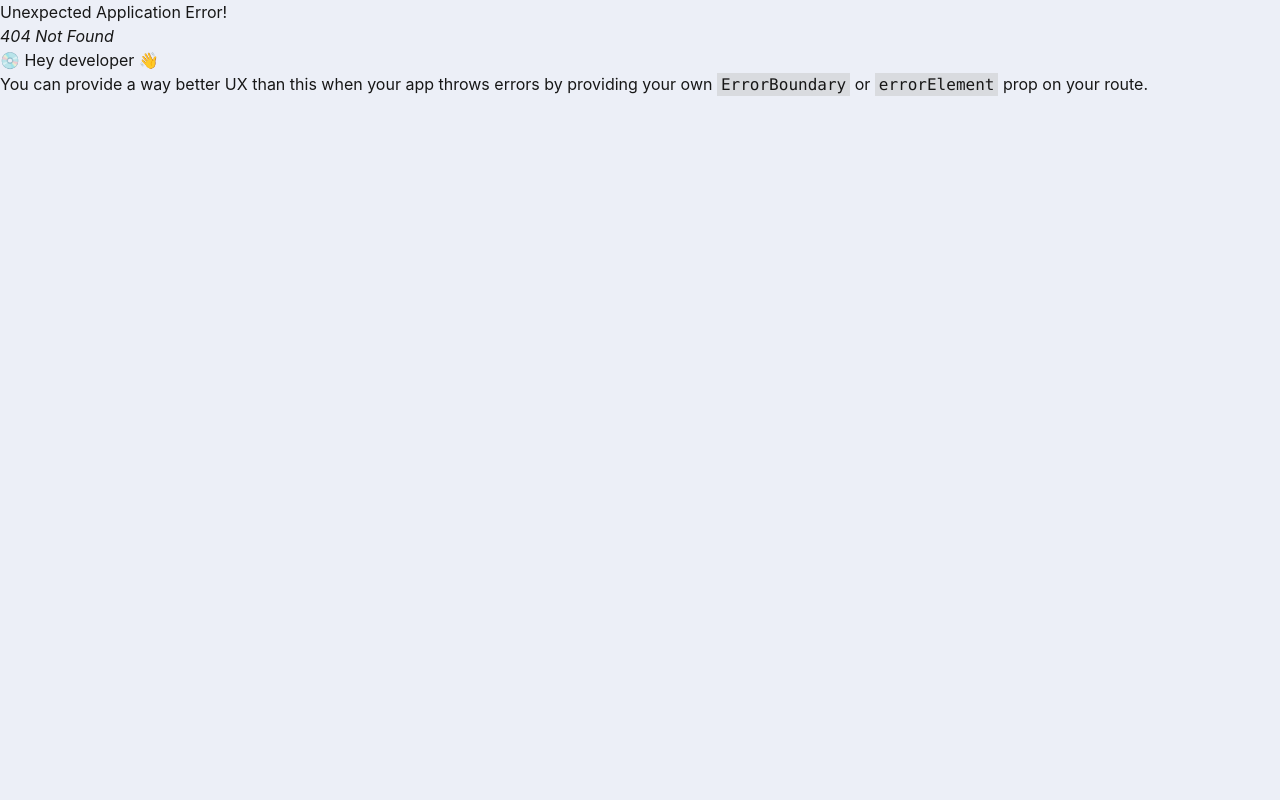
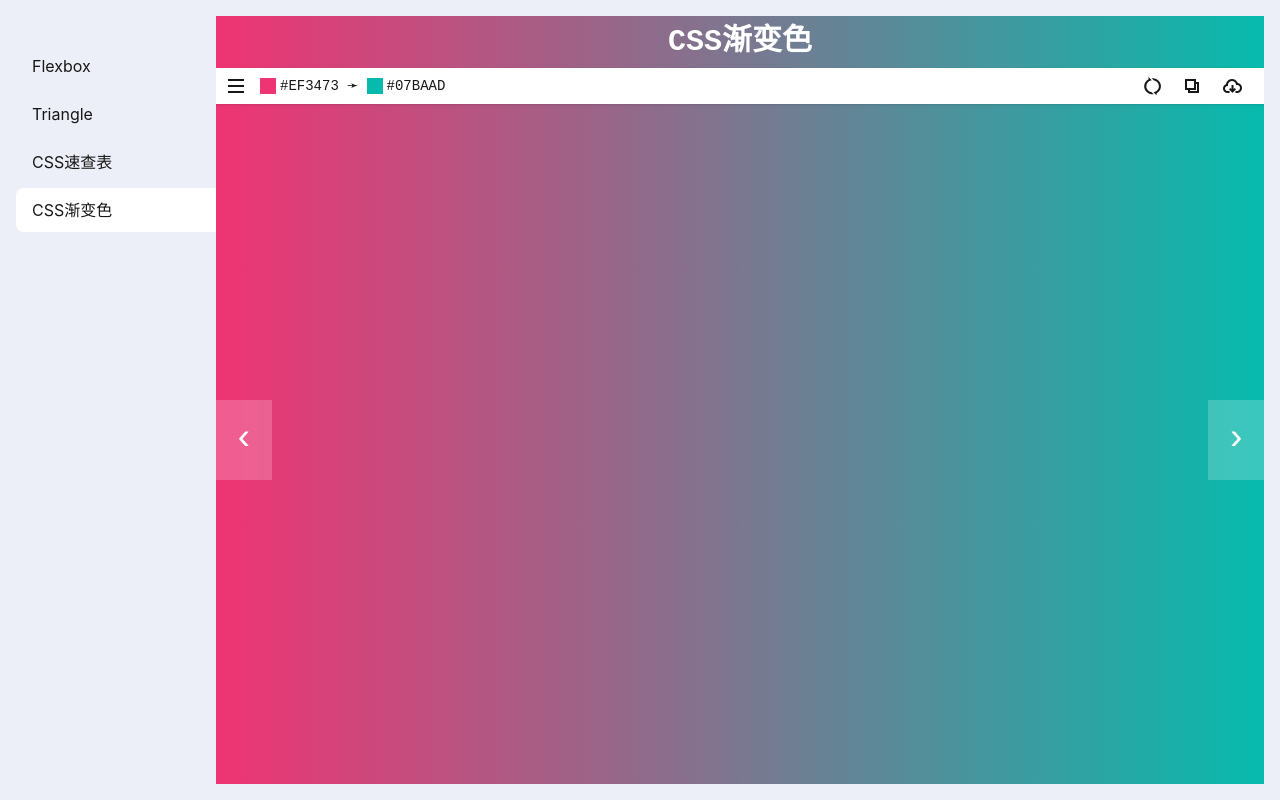
Before and after one commit to jin337/demo, a React (Vite) app: page /css-gradients in a window 1280 px wide. Before the commit this address had no page. Built offline with nearby package versions, Linux system fonts and the light colour scheme.

Commit message:
完善css渐变色

```diff
--- a/package.json
+++ b/package.json
@@ -10,6 +10,7 @@
     "preview": "vite preview"
   },
   "dependencies": {
+    "html2canvas": "^1.4.1",
     "react": "^18.2.0",
     "react-dom": "^18.2.0",
     "react-router-dom": "^6.26.1"
--- a/src/components/Title.jsx
+++ b/src/components/Title.jsx
@@ -1,7 +1,7 @@
 import {} from 'react'
 
 // eslint-disable-next-line react/prop-types
-const Title = ({ children }) => {
-  return <div className='mb-2 text-center text-3xl font-bold'>{children}</div>
+const Title = ({ children, className }) => {
+  return <div className={`mb-2 text-center text-3xl font-bold ${className}`}>{children}</div>
 }
 export default Title
--- a/src/index.scss
+++ b/src/index.scss
@@ -1,6 +1,20 @@
 @tailwind base;
 @tailwind components;
 @tailwind utilities;
+
+@font-face {
+  font-family: "iconfont";
+  src: url('./assets//fonts/iconfont.ttf?t=1724728122274') format('truetype');
+}
+
+.iconfont {
+  font-family: "iconfont" !important;
+  font-size: 24px;
+  line-height: 1;
+  font-style: normal;
+  -webkit-font-smoothing: antialiased;
+  -moz-osx-font-smoothing: grayscale;
+}
 
 :root {
   font-family: Inter, system-ui, Avenir, Helvetica, Arial, sans-serif;
--- a/src/views/Css.jsx
+++ b/src/views/Cssdocs.jsx
@@ -517,7 +517,7 @@ const cssConcepts = [
   },
 ]
 
-const Css = () => {
+const CssDocs = () => {
   const containerRef = useRef(null)
 
   useEffect(() => {
@@ -552,10 +552,10 @@ const Css = () => {
 
   return (
     <>
-      <Title>CSS 速查表</Title>
+      <Title>CSS速查表</Title>
       <div ref={containerRef}>
         {cssConcepts.map((category, index) => (
-          <div className='rounded-lg p-4 shadow' key={index} style={{ backgroundColor: category.bg || '#fff' }}>
+          <div className='break-all rounded-lg p-4 shadow' key={index} style={{ backgroundColor: category.bg || '#fff' }}>
             <h2 className='mb-2 text-sm font-bold'>
               {category.name}
               <span className='text-neutral-500'>({category.sub})</span>
@@ -579,4 +579,4 @@ const Css = () => {
   )
 }
 
-export default Css
+export default CssDocs
--- /dev/null
+++ b/src/views/Cssgradients.jsx
@@ -0,0 +1,213 @@
+import { useState, useEffect, useRef } from 'react'
+import html2canvas from 'html2canvas'
+
+import Title from '../components/Title'
+
+const angleList = ['right', null, 'left', 'top']
+
+const Cssgradients = () => {
+  const CssgradientsRef = useRef()
+
+  const [colorList, setColorList] = useState([
+    ['#a1b2c3', '#4d5e6f', '#789abc'],
+    ['#123456', '#fedcba'],
+    ['#098765', '#543210', '#ffeedd'],
+  ])
+  const [selectColors, setSelectColors] = useState(0)
+  const [selectAngle, setSelectAngle] = useState(0)
+  const [background, setBackground] = useState()
+  const [showAll, setShowAll] = useState(false)
+
+  // 操作内容
+  const handleList = [
+    {
+      name: '&#xeaf4;',
+      tooltip: '旋转角度',
+      onClick: () => {
+        setSelectAngle((currentIndex) => {
+          const maxIndex = angleList.length - 1
+          return currentIndex + 1 > maxIndex ? 0 : currentIndex + 1
+        })
+      },
+    },
+    {
+      name: '&#xeac1;',
+      tooltip: '复制代码',
+      onClick: () => {
+        const cssStyle = {
+          'background-color': colorList[selectColors][colorList[selectColors].length - 1],
+          'background-images': background,
+        }
+        let css = Object.entries(cssStyle)
+          .map(([key, value]) => `${key}: ${value};`)
+          .join('\n')
+        handleCopy(css)
+      },
+    },
+    {
+      name: '&#xeb2c;',
+      tooltip: '下载图片',
+      onClick: () => {
+        if (CssgradientsRef.current) {
+          const mainElement = CssgradientsRef.current.querySelector('.gradients-main')
+          if (mainElement) {
+            mainElement.style.opacity = '0'
+
+            html2canvas(CssgradientsRef.current).then((canvas) => {
+              const img = canvas.toDataURL('image/png')
+              const link = document.createElement('a')
+              link.href = img
+              link.download = 'gradients.png'
+              link.click()
+
+              mainElement.style.opacity = ''
+            })
+          }
+        }
+      },
+    },
+  ]
+
+  useEffect(() => {
+    let color = gradientColor(colorList[selectColors])
+    setBackground(color)
+  }, [selectColors, colorList])
+
+  useEffect(() => {
+    setColorList(generateColorArray(100))
+    return () => {}
+  }, [])
+
+  // 生成背景
+  const gradientColor = (colors) => {
+    const gradientDirection = angleList[selectAngle] !== null ? `to ${angleList[selectAngle]} ,` : ''
+    return `linear-gradient(${gradientDirection}${colors.join(',')})`
+  }
+
+  // 生成颜色
+  const getRandomHexColor = () => {
+    const letters = '0123456789ABCDEF'
+    let color = '#'
+    for (let i = 0; i < 6; i++) {
+      color += letters[Math.floor(Math.random() * 16)]
+    }
+    return color
+  }
+  // 生成数组
+  const generateColorArray = (numRows) => {
+    const colorArray = []
+    for (let i = 0; i < numRows; i++) {
+      const numColors = Math.floor(Math.random() * 2) + 2 // Random number of colors (2 or 3)
+      const colors = Array.from({ length: numColors }, getRandomHexColor)
+      colorArray.push(colors)
+    }
+    return colorArray
+  }
+
+  // 颜色切换
+  const nextColor = (type) => {
+    setSelectColors((currentIndex) => {
+      const maxIndex = colorList.length - 1
+
+      if (type === 1) {
+        return currentIndex + 1 > maxIndex ? 0 : currentIndex + 1
+      } else if (type === -1) {
+        return currentIndex - 1 < 0 ? maxIndex : currentIndex - 1
+      }
+      return currentIndex
+    })
+  }
+  // 选中颜色
+  const onSelect = (index) => {
+    setSelectColors(index)
+    setShowAll(false)
+  }
+
+  // 复制
+  const handleCopy = (e) => {
+    navigator.clipboard
+      .writeText(e)
+      .then(() => {
+        const message = document.createElement('div')
+        message.className =
+          'copied-message absolute top-8 left-1/2 transform -translate-x-1/2 bg-gray-800 text-white text-sm py-2 px-4 rounded animate-fadeUp'
+        message.innerText = '已复制'
+        document.body.appendChild(message)
+
+        setTimeout(() => {
+          document.body.removeChild(message)
+        }, 1000)
+      })
+      .catch((err) => {
+        console.error('复制失败:', err)
+      })
+  }
+
+  return (
+    <div ref={CssgradientsRef} className='-m-4 h-[calc(100%+2rem)] w-[calc(100%+2rem)]' style={{ background }}>
+      <div className='gradients-main'>
+        <Title className='pt-2 text-white'>CSS渐变色</Title>
+        <div className='flex justify-between bg-white py-1.5 pr-5 shadow'>
+          <ul className='flex'>
+            <li className='iconfont mx-2 cursor-pointer'>
+              {showAll ? (
+                <span className='transition-transform duration-300 ease-in-out' onClick={() => setShowAll(false)}>
+                  &#xeaf2;
+                </span>
+              ) : (
+                <span className='transition-transform duration-300 ease-in-out' onClick={() => setShowAll(true)}>
+                  &#xeaf1;
+                </span>
+              )}
+            </li>
+            {colorList[selectColors].map((item, index) => (
+              <li key={index} className='flex cursor-pointer items-center text-sm'>
+                {index !== 0 && <span className='mx-1'>&#x279B;</span>}
+                <div className='flex items-center px-1 hover:bg-neutral-300/50' onClick={() => handleCopy(item)}>
+                  <div className='mr-1 size-4' style={{ backgroundColor: item }}></div>
+                  <span>{item}</span>
+                </div>
+              </li>
+            ))}
+          </ul>
+          <div className='flex select-none gap-4'>
+            {handleList.map((item, index) => (
+              <div className='group relative' key={index}>
+                <div className='iconfont cursor-pointer' onClick={item.onClick} dangerouslySetInnerHTML={{ __html: item.name }} />
+                <span className='absolute left-1/2 top-[30px] w-max -translate-x-1/2 transform rounded bg-gray-800 px-2 py-1 text-xs text-white opacity-0 transition-opacity group-hover:opacity-100'>
+                  {item.tooltip}
+                </span>
+              </div>
+            ))}
+          </div>
+        </div>
+        <div className='absolute top-1/2 w-full select-none'>
+          <div
+            className='h-20 w-14 cursor-pointer bg-white/20 text-center text-4xl leading-[5rem] text-white'
+            onClick={() => nextColor(-1)}>
+            &#x2039;
+          </div>
+          <div className='absolute right-0 top-0 z-10'>
+            <div
+              className='h-20 w-14 cursor-pointer bg-white/20 text-center text-4xl leading-[5rem] text-white'
+              onClick={() => nextColor(1)}>
+              &#x203A;
+            </div>
+          </div>
+        </div>
+        <div className={`absolute z-50 h-[90%] w-full overflow-y-scroll bg-white ${showAll ? 'visible' : 'invisible'}`}>
+          <div className='ml-4 flex flex-wrap gap-4 pb-4'>
+            {colorList.map((item, index) => (
+              <div
+                key={index}
+                className='h-20 w-[32%] cursor-pointer bg-slate-200'
+                style={{ background: gradientColor(item) }}
+                onClick={() => onSelect(index)}></div>
+            ))}
+          </div>
+        </div>
+      </div>
+    </div>
+  )
+}
+export default Cssgradients
--- a/src/views/Flexbox.jsx
+++ b/src/views/Flexbox.jsx
@@ -123,7 +123,7 @@ const Flexbox = () => {
   return (
     <>
       <Title>Flexbox演示</Title>
-      <div className='m-auto w-[750px]'>
+      <div className='m-auto w-[720px]'>
         <div className='flex w-full justify-between'>
           {flexProperties.map((item) => (
             <div key={item.id}>
--- a/src/views/Triangle.jsx
+++ b/src/views/Triangle.jsx
@@ -123,7 +123,7 @@ const Triangle = () => {
   return (
     <>
       <Title>Triangle三角形生成器</Title>
-      <div className='triangle-wrap m-auto flex w-[750px] gap-10'>
+      <div className='triangle-wrap m-auto flex w-[720px] gap-10'>
         <div className='w-1/2'>
           <div className='my-2 font-bold'>方向</div>
           <div className='relative'>
--- /dev/null
+++ b/src/views/demo.jsx
@@ -0,0 +1,6 @@
+import {} from 'react'
+
+const Demo = () => {
+  return <>Demo</>
+}
+export default Demo
--- a/src/views/index.jsx
+++ b/src/views/index.jsx
@@ -12,8 +12,12 @@ const menu = [
     link: '/triangle',
   },
   {
-    name: 'CSS',
-    link: '/css',
+    name: 'CSS速查表',
+    link: '/css-docs',
+  },
+  {
+    name: 'CSS渐变色',
+    link: '/css-gradients',
   },
 ]
 
@@ -43,7 +47,7 @@ const Home = () => {
           </div>
         ))}
       </div>
-      <div className='font-Courier w-[calc(100%-200px)] min-w-[750px] overflow-y-auto bg-white p-4'>
+      <div className='font-Courier relative w-[calc(100%-200px)] min-w-[750px] overflow-y-auto bg-white p-4'>
         <Outlet />
       </div>
     </div>
--- a/tailwind.config.js
+++ b/tailwind.config.js
@@ -7,7 +7,16 @@ export default {
     },
     extend: {
       backgroundImage: {
-        triangle: "url('/src/assets/transparent.png')",
+        triangle: "url('/src/assets/imgs/transparent.png')",
+      },
+      keyframes: {
+        fadeUp: {
+          '0%': { opacity: 1, transform: 'translateY(0)' },
+          '100%': { opacity: 0, transform: 'translateY(-20px)' },
+        },
+      },
+      animation: {
+        fadeUp: 'fadeUp 1s ease-out forwards',
       },
     },
   },
```
Also changed, not shown: src/routes.jsx (+8 -3 lines), src/assets/fonts/iconfont.ttf (added), src/assets/imgs/transparent.png (renamed from src/assets/transparent.png).
